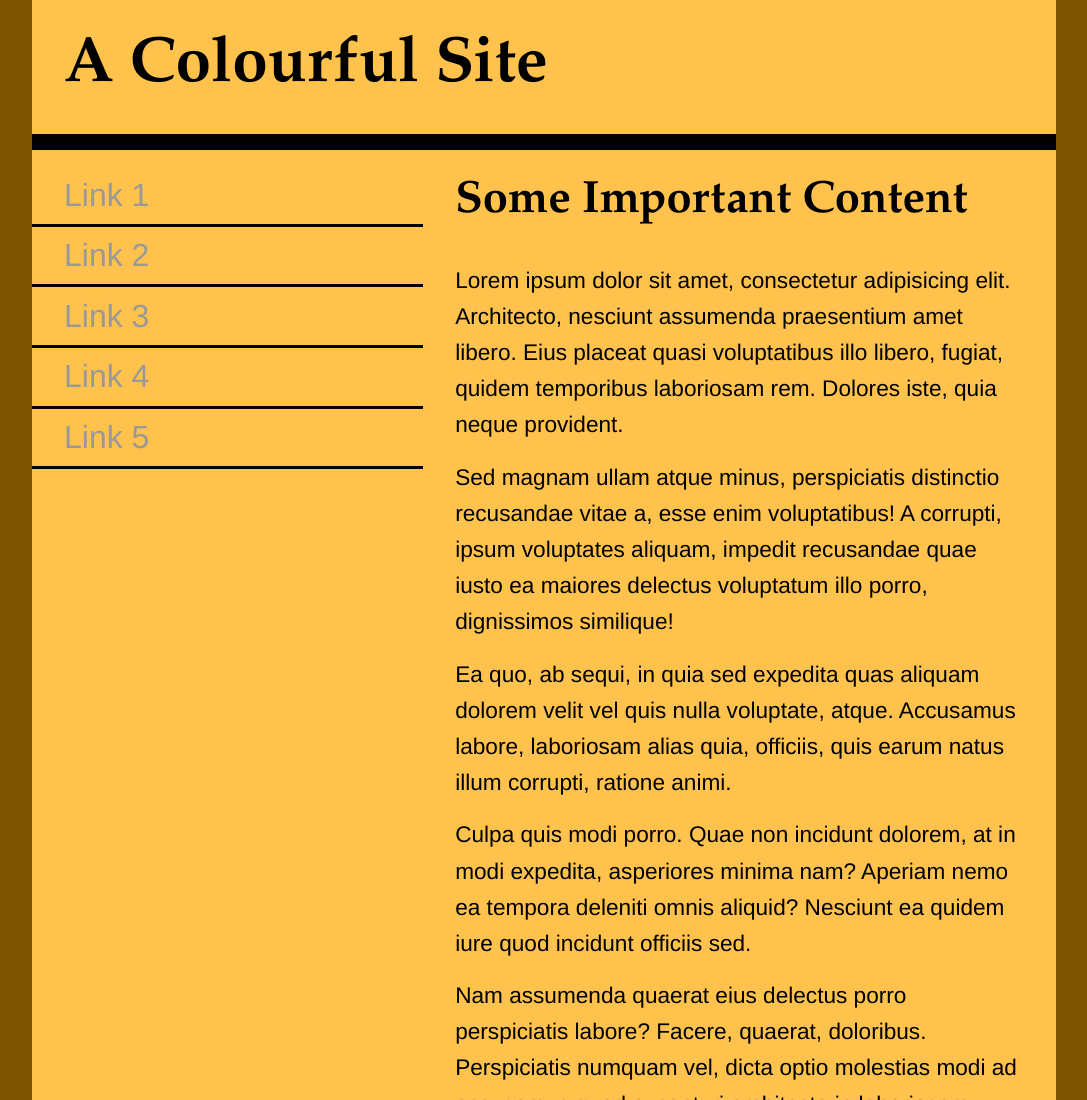
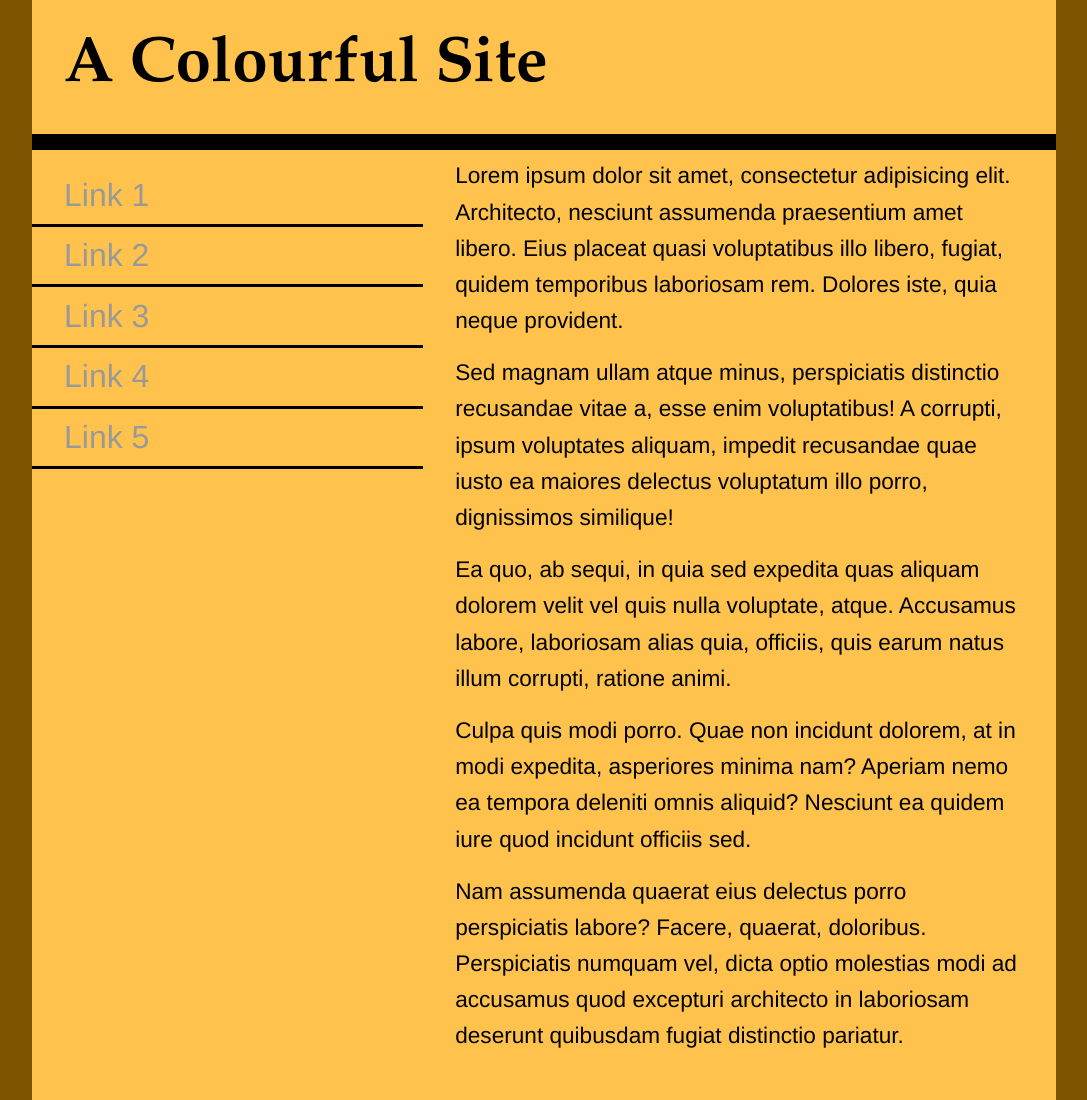
Before and after one commit to spri0034/colours, a plain HTML site: page index.html in a window 1280 px wide. Shown: the top 1100 px of the page, without its empty margins (96-1183 px from the left). Drawn offline with Linux system fonts and the light colour scheme.

Commit message:
commented a line to use a commit

```diff
--- a/index.html
+++ b/index.html
@@ -106,7 +106,7 @@
             </ul>
         </nav>
         <main>
-            <h2>Some Important Content</h2>
+<!--            <h2>Some Important Content</h2>-->
             <p>Lorem ipsum dolor sit amet, consectetur adipisicing elit. Architecto, nesciunt assumenda praesentium amet libero. Eius placeat quasi voluptatibus illo libero, fugiat, quidem temporibus laboriosam rem. Dolores iste, quia neque provident.</p>
             <p>Sed magnam ullam atque minus, perspiciatis distinctio recusandae vitae a, esse enim voluptatibus! A corrupti, ipsum voluptates aliquam, impedit recusandae quae iusto ea maiores delectus voluptatum illo porro, dignissimos similique!</p>
             <p>Ea quo, ab sequi, in quia sed expedita quas aliquam dolorem velit vel quis nulla voluptate, atque. Accusamus labore, laboriosam alias quia, officiis, quis earum natus illum corrupti, ratione animi.</p>
```
